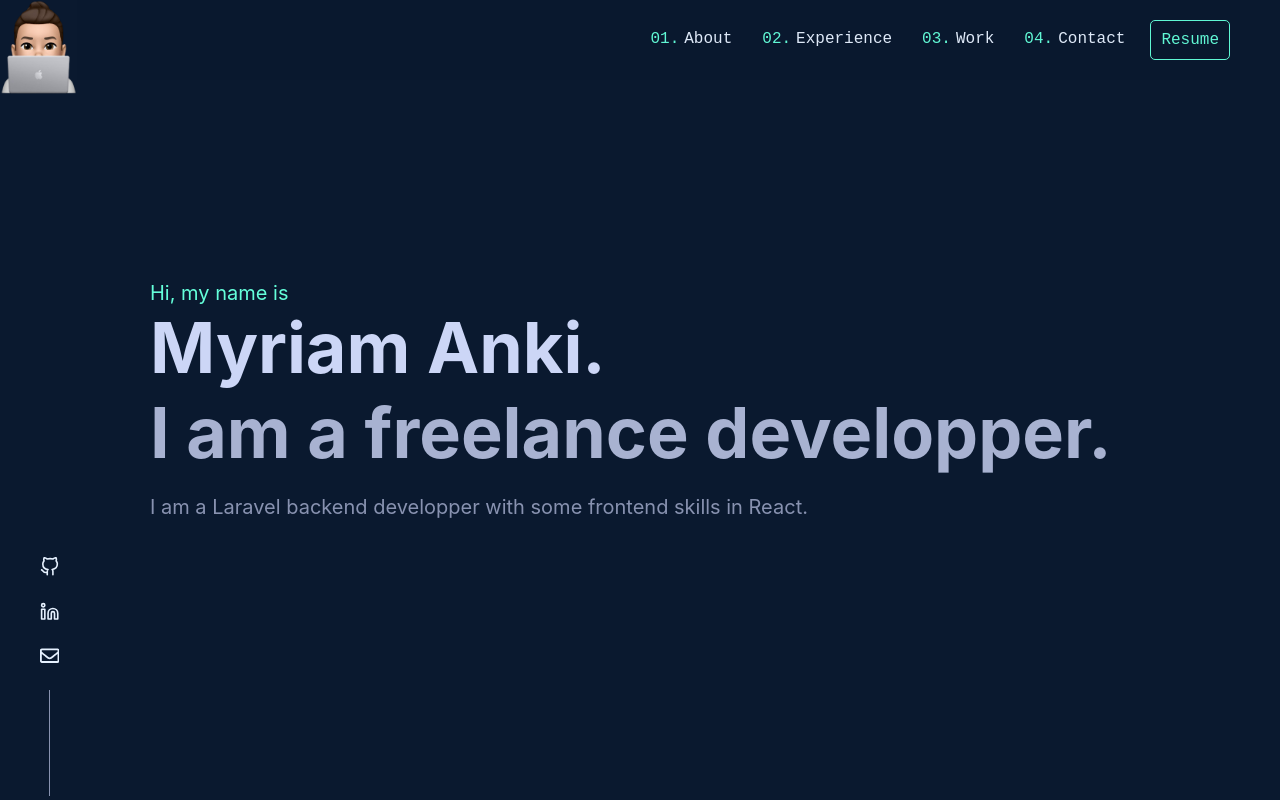
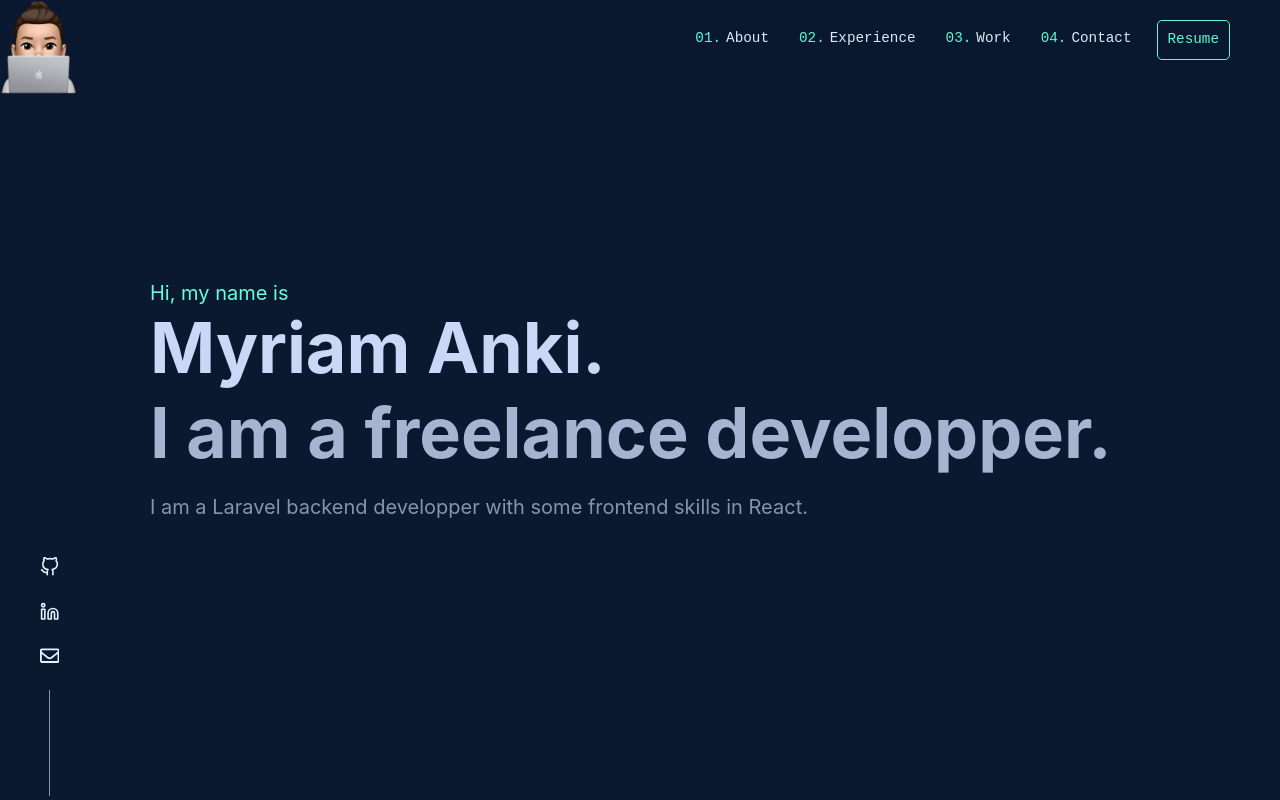
Before and after one commit to manki23/manki23.github.io, a React (Create React App) app: page / in a window 1280 px wide. Shown: the top 800 px of the page. Built offline with nearby package versions, Linux system fonts and the light colour scheme.

Commit message:
MOD: Header > responsive navbar (wip)

```diff
--- a/src/components/shared/GreenButton.js
+++ b/src/components/shared/GreenButton.js
@@ -1,13 +1,24 @@
-import React from "react";
+import React, { useState, useEffect } from "react";
 import styled from "styled-components";
 
 const StyledGreenButton = styled.a`
   color: ${(props) => props.theme.colors.appGreenColor} !important;
   border: 1px solid ${(props) => props.theme.colors.appGreenColor};
   border-radius: 5px;
-  padding: 10px;
   font-size: 1em;
-  margin: 10px;
+  ${({ width }) =>
+    width > 800
+    ? `
+    padding: 10px;
+    margin: 10px;
+    `
+      : `
+      width: fit-content;
+      padding: 15px 50px;
+      margin: 15px 0px;
+      margin-left: auto !important;
+      margin-right: auto !important;
+        `};
 
   &:hover {
     cursor: pointer;
@@ -17,8 +28,21 @@ const StyledGreenButton = styled.a`
 `;
 
 const GreenButton = ({ title = "Green Button", href = "#" }) => {
+  const [width, setWindowWidth] = useState(0);
+
+  useEffect(() => {
+    updateDimensions();
+
+    window.addEventListener("resize", updateDimensions);
+    return () => window.removeEventListener("resize", updateDimensions);
+  }, []);
+
+  const updateDimensions = () => {
+    const width = window.innerWidth;
+    setWindowWidth(width);
+  };
   return (
-    <StyledGreenButton href={href} target="_blank">
+    <StyledGreenButton width={width} href={href} target="_blank">
       {title}
     </StyledGreenButton>
   );
--- a/src/components/shared/Header.js
+++ b/src/components/shared/Header.js
@@ -1,35 +1,93 @@
-import React from 'react';
-import styled from 'styled-components';
-import GreenButton from './GreenButton';
-import HeaderButton from './HeaderButton';
-import cv from '../../assets/CV_2021-09-22_Myriam_Anki.pdf';
+import React, { useState, useEffect } from "react";
+import styled from "styled-components";
+import GreenButton from "./GreenButton";
+import HeaderButton from "./HeaderButton";
+import { FiMenu } from "react-icons/fi";
+import { MdClose } from "react-icons/md";
+import cv from "../../assets/CV_2021-09-22_Myriam_Anki.pdf";
 
 const StyledHeader = styled.header`
+  div {
     display: flex;
-    flex-direction: row-reverse;
+    right: 0;
     position: fixed;
-    right: 0;
-    margin-right: 40px;
-    padding-top: 10px;
-    padding-bottom: 10px;
     font-family: monospace;
     font-size: 16px;
     z-index: 2;
     top: 0;
+    opacity: 0.97;
+    text-align: center;
+    ${({ width }) =>
+    width > 800
+    ? `
+    // background-color: ${(props) => props.theme.colors.appNavyColor};
+    flex-direction: row-reverse;
+    margin-right: 40px;
+    padding-top: 10px;
+    padding-bottom: 10px;
     width: 100vw;
     height: 80px;
-    background-color: ${(props) => props.theme.colors.appNavyColor};
-    opacity: 0.97;
+    `
+    : `
+    // background-color: ${(props) => "red"};
+    flex-direction: column-reverse;
+    justify-content: center;
+    width: 70vw;
+    height: 100vh;
+    a {
+      margin: 15px 0px;
+    }
+    `};
+  }
+  button {
+    color: ${(props) => props.theme.colors.appGreenColor};
+    border: none;
+    position: fixed;
+    top: 15px;
+    right: 15px;
+    font-size: 40px;
+    visibility: ${({ width }) => width > 800 ? "hidden" : "visible"};
+  }
 `;
 
 const Header = () => {
+  const [width, setWindowWidth] = useState(0);
+  const [showMenu, setShowMenu] = useState(false);
+
+  useEffect(() => {
+    updateDimensions();
+
+    window.addEventListener("resize", updateDimensions);
+    return () => window.removeEventListener("resize", updateDimensions);
+  }, []);
+
+  const updateDimensions = () => {
+    const width = window.innerWidth;
+    setWindowWidth(width);
+  };
   return (
-      <StyledHeader>
+    <StyledHeader width={width}>
+      {
+        showMenu || width > 800 ?
+        (
+          <div>
             <GreenButton title="Resume" href={cv} />
             <HeaderButton title="Contact" goTo="#contact-page" />
             <HeaderButton title="Work" goTo="#work-page" />
             <HeaderButton title="Experience" goTo="#experience-page" />
-          <HeaderButton title="About" goTo="#about-page"/>
+            <HeaderButton title="About" goTo="#about-page" />
+            <button onClick={() => {setShowMenu(false)}}>
+              <MdClose />
+            </button>
+          </div>
+        )
+        : (
+
+          <button onClick={() => {setShowMenu(true)}}>
+          <FiMenu />
+        </button>
+        )
+      }
     </StyledHeader>
   );
 };
--- a/src/components/shared/HeaderButton.js
+++ b/src/components/shared/HeaderButton.js
@@ -1,4 +1,4 @@
-import React from "react";
+import React, { useState, useEffect } from "react";
 import styled from "styled-components";
 
 const StyledHeaderButton = styled.a`
@@ -16,6 +16,13 @@ const StyledHeaderButton = styled.a`
     margin-right: 5px;
     color: ${(props) => props.theme.colors.appGreenColor};
   }
+  ${({ width }) =>
+    width > 800
+      ? ``
+      : `
+        display: grid;
+        grid-template-rows: 3fr 2fr;
+        `};
 
   &:hover {
     border: 2px dashed ${(props) => props.theme.colors.appGreenColor};
@@ -25,8 +32,21 @@ const StyledHeaderButton = styled.a`
 `;
 
 const HeaderButton = ({ title = "Button", goTo = "#" }) => {
+  const [width, setWindowWidth] = useState(0);
+
+  useEffect(() => {
+    updateDimensions();
+
+    window.addEventListener("resize", updateDimensions);
+    return () => window.removeEventListener("resize", updateDimensions);
+  }, []);
+
+  const updateDimensions = () => {
+    const width = window.innerWidth;
+    setWindowWidth(width);
+  };
   return (
-    <StyledHeaderButton href={goTo}>
+    <StyledHeaderButton width={width} href={goTo}>
       {title}
     </StyledHeaderButton>
   );
```
Lines whose indentation alone changed are shown as unchanged.
